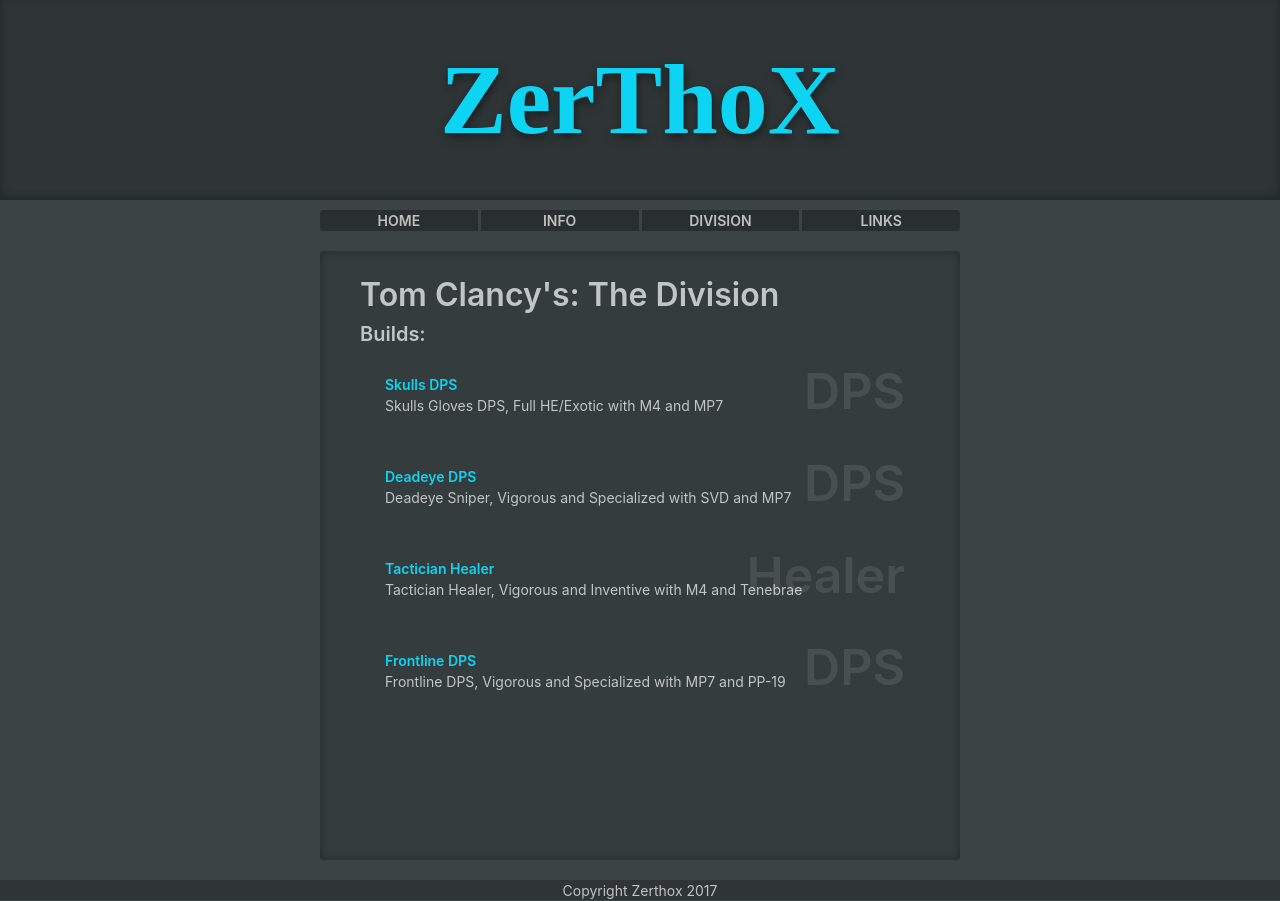
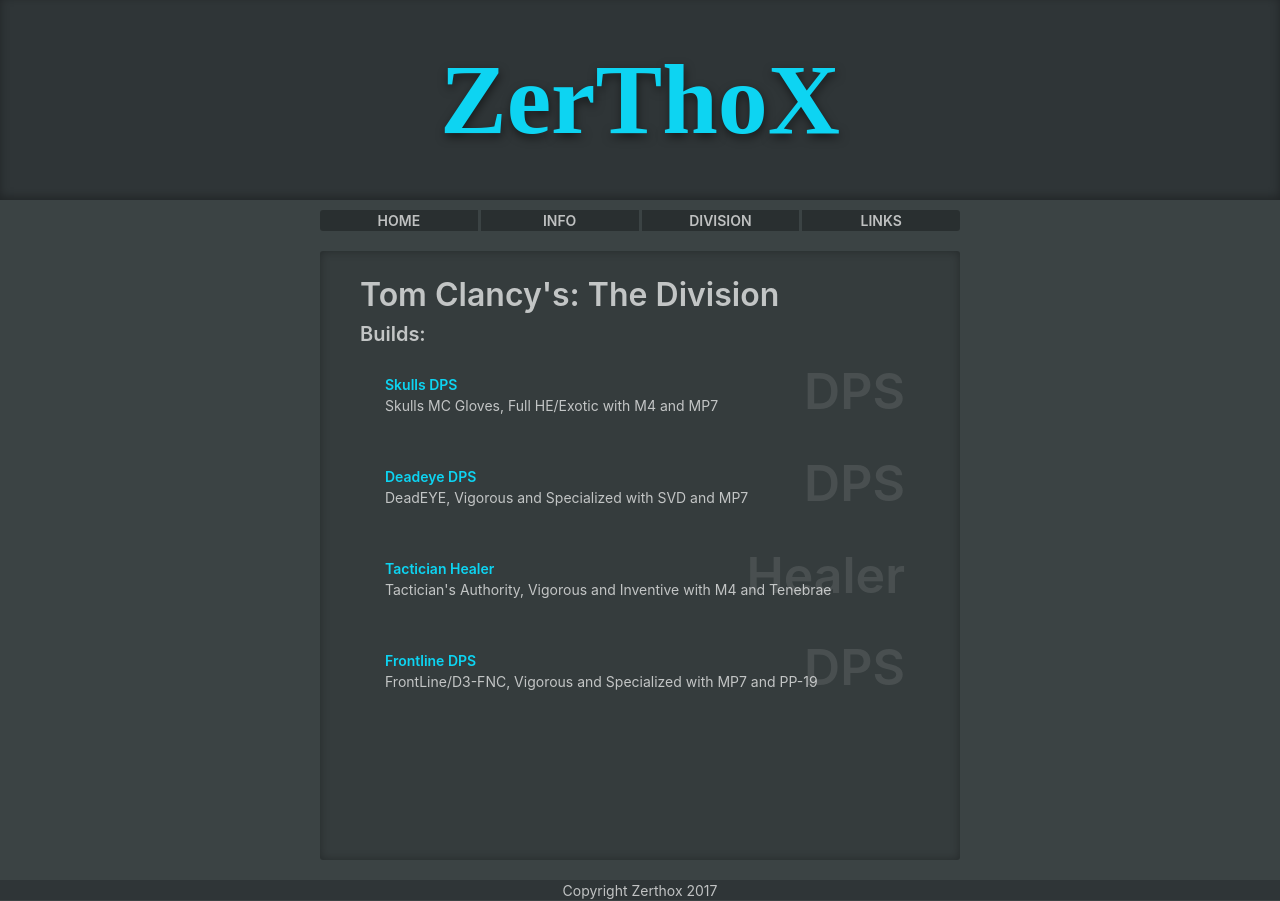
Before and after one commit to Zerthox/zerthox.github.io, a Jekyll site: the page built from division.html, in a window 1280 px wide. Built offline with Jekyll 4.4.1, drawn with Linux system fonts in a browser that asks for light colours; some web fonts are replaced.

Commit message:
Update division.html

```diff
--- a/division.html
+++ b/division.html
@@ -6,25 +6,25 @@
     <h3>Builds:</h3>
     <a href="division/builds/skulls">
         <li class="list-item">
-            <div class="info"><span class="title name">Skulls DPS</span><span class="text">Skulls Gloves DPS, Full HE/Exotic with M4 and MP7</span></div>
+            <div class="info"><span class="title name">Skulls DPS</span><span class="text">Skulls MC Gloves, Full HE/Exotic with M4 and MP7</span></div>
             <div class="ghost-text">DPS</div>
         </li>
     </a>
     <a href="division/builds/deadeye">
         <li class="list-item">
-            <div class="info"><span class="title name">Deadeye DPS</span><span class="text">Deadeye Sniper, Vigorous and Specialized with SVD and MP7</span></div>
+            <div class="info"><span class="title name">Deadeye DPS</span><span class="text">DeadEYE, Vigorous and Specialized with SVD and MP7</span></div>
             <div class="ghost-text">DPS</div>
         </li>
     </a>
     <a href="division/builds/tactician">
         <li class="list-item">
-            <div class="info"><span class="title name">Tactician Healer</span><span class="text">Tactician Healer, Vigorous and Inventive with M4 and Tenebrae</span></div>
+            <div class="info"><span class="title name">Tactician Healer</span><span class="text">Tactician's Authority, Vigorous and Inventive with M4 and Tenebrae</span></div>
             <div class="ghost-text">Healer</div>
         </li>
     </a>
     <a href="division/builds/frontline">
         <li class="list-item">
-            <div class="info"><span class="title name">Frontline DPS</span><span class="text">Frontline DPS, Vigorous and Specialized with MP7 and PP-19</span></div>
+            <div class="info"><span class="title name">Frontline DPS</span><span class="text">FrontLine/D3-FNC, Vigorous and Specialized with MP7 and PP-19</span></div>
             <div class="ghost-text">DPS</div>
         </li>
     </a>
```
